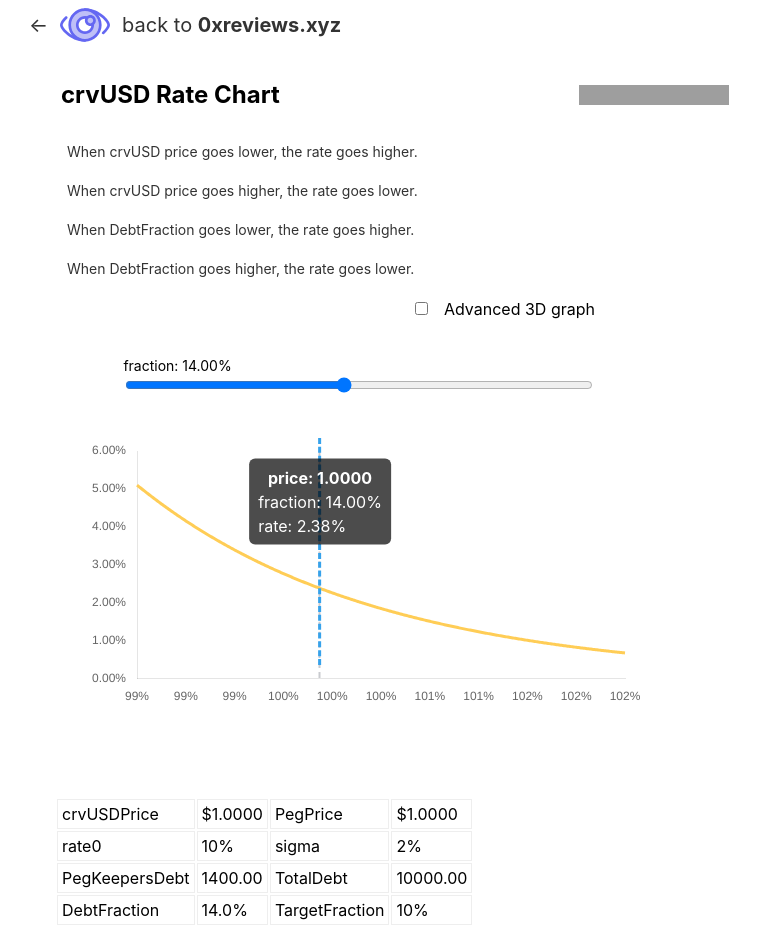
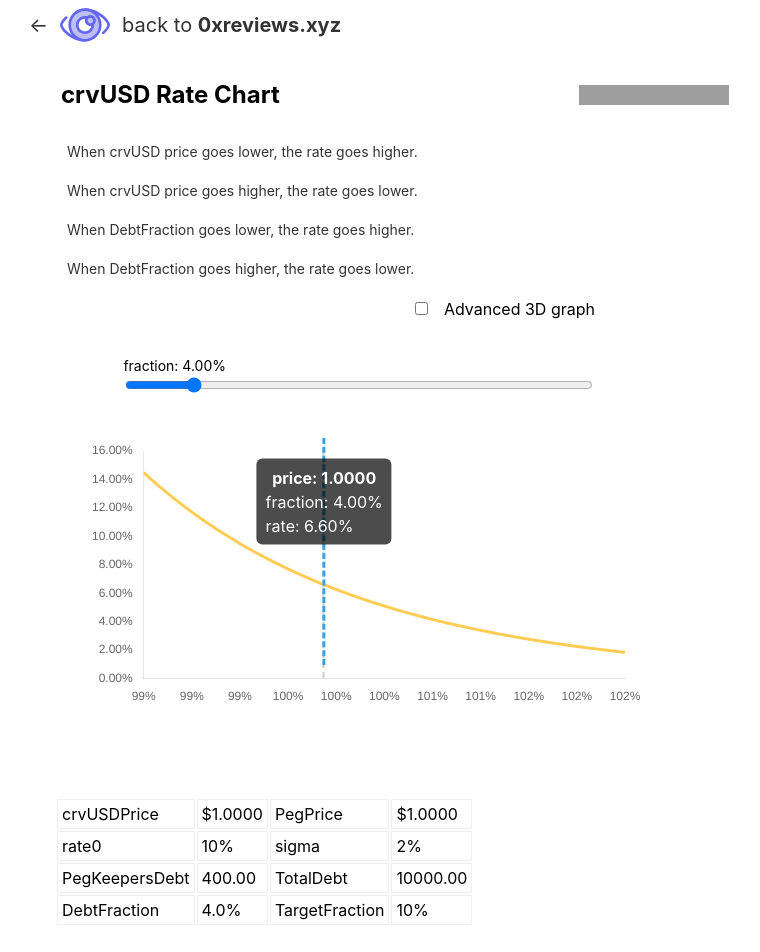
Before and after one commit to 0xreviews/crvusd-rate-chart, a React (Create React App) app: page / in a window 1280 px wide. Shown: the top 952 px of the page, without its empty margins (261-1021 px from the left). Built offline with nearby package versions, Linux system fonts and the light colour scheme; no server answers; grey boxes are pictures that could not be loaded.

Commit message:
edit default pkDebt

```diff
--- a/src/App.js
+++ b/src/App.js
@@ -16,7 +16,7 @@ import { Chart3D } from "./Chart3D";
 
 function App() {
   const [totalDebt, setTotalDebt] = useState(10000);
-  const [pkDebt, setPkDebt] = useState(1400);
+  const [pkDebt, setPkDebt] = useState(400);
   const [fraction, setFraction] = useState(pkDebt / totalDebt);
   const [price, setPrice] = useState(1.0);
   const [rate, setRate] = useState(calculate_rate_yearly(price, fraction * totalDebt, totalDebt));
```
